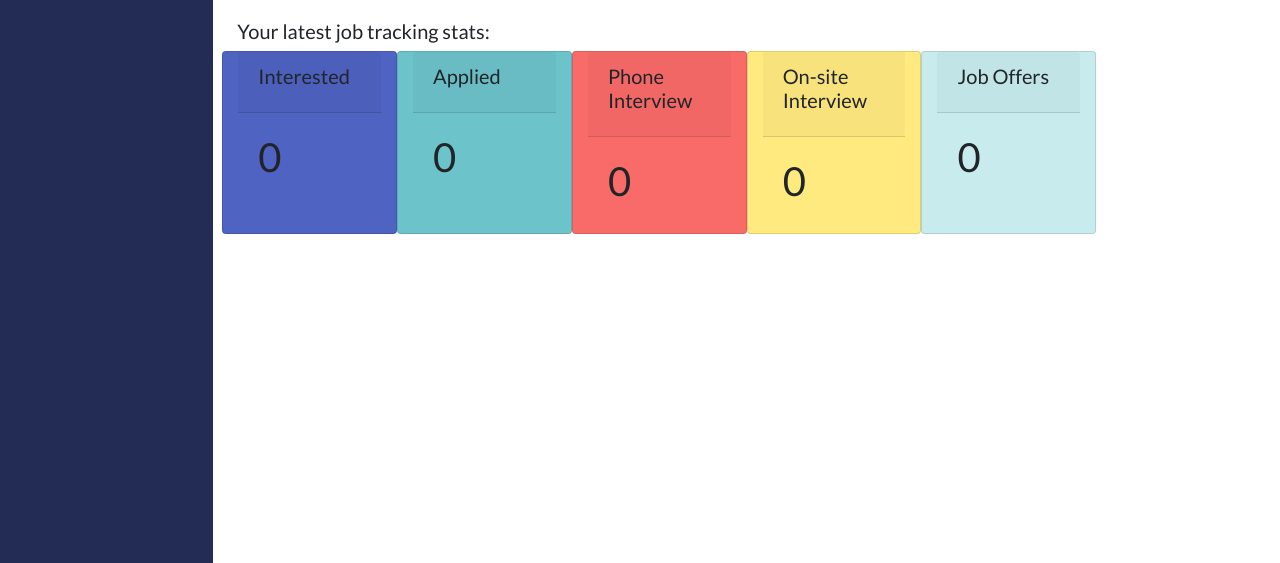
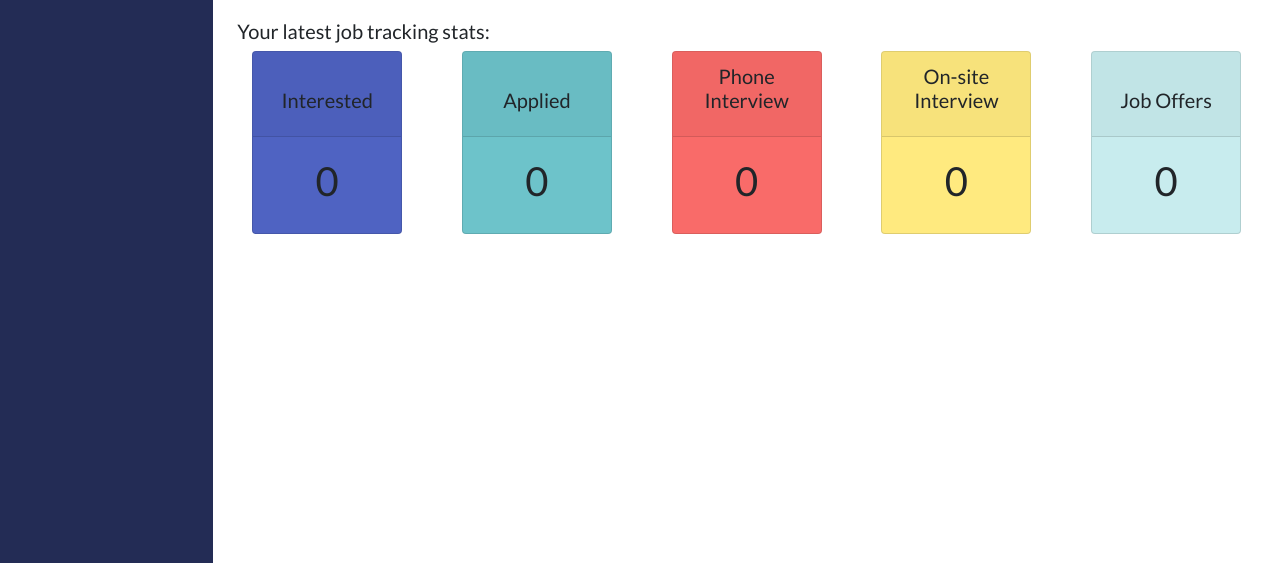
Before and after one commit to mearajennifer/jobtracker, a Flask app: page /dashboard/profile in a window 1280 px wide. Shown: the part 237-800 px from the top of the page. Run offline with Flask 2, Linux system fonts and the light colour scheme; the visitor is signed in with stand-in values (Sample User, id 1); data comes from the database, SQL or seed files in the repository; data that the repository does not hold is empty; some libraries are stand-ins or nearby versions.

Commit message:
Update profile cards style

```diff
--- a/static/css/landing.css
+++ b/static/css/landing.css
@@ -8,7 +8,7 @@ body {
 
 .jumbotron {
     background-color: white;
-    font-family: 'Raleway', sans-serif;
+    font-family: 'Lato', sans-serif;
 }
 
 .jumbotron img{
--- a/static/css/styles.css
+++ b/static/css/styles.css
@@ -36,47 +36,50 @@ body {
     color: white;
     height: 100%;
     position: fixed;
-    /*padding-right: 0px;*/
-    /*padding-left: 0px;*/
-    /*padding-bottom: 100%;*/
 }
 
 .sidebar-sticky {
     height: 100%;
-    /*padding-right: 0px;*/
-    /*padding-left: 20px;*/
-    /*padding-top: 5px;*/
 }
 
 .flex-column {
     height: 100%;
-    /*padding-right: 0px;*/
-    /*padding-left: 0px;*/
-    /*padding-top: 20px;*/
 }
 
 .item > a {
     color: white;
-    /*padding-top: 5px;*/
-    /*padding-left: 20px;*/
 }
 
 #interested {
     background-color: #4f63c2;
+    width: 100%;
+    text-align: center;
 }
 
 #applied {
     background-color: #6dc3ca;
+    width: 100%;
+    text-align: center;
 }
 
 #phone {
     background-color: #f96b69;
+    width: 100%;
+    text-align: center;
 }
 
 #onsite {
     background-color: #ffea7f;
+    width: 100%;
+    text-align: center;
 }
 
 #offers {
     background-color: #c8ecee;
+    width: 100%;
+    text-align: center;
 }
+
+.col-fixed {
+    width: 150px;
+}
--- a/static/js/profile.jsx
+++ b/static/js/profile.jsx
@@ -96,49 +96,58 @@ class UserAnalytics extends React.Component {
             <React.Fragment>
                 <h5>Your latest job tracking stats:</h5>
 
-                <div className="row">
+                <div className="row justify-content-center">
 
-                    <div className="card col-2" id="interested">
-                        <div className="card-header">
-                            <h5 className="card-title">Interested</h5>
+                    <div class="col-fixed ml-auto mr-auto">
+                        <div className="card" id="interested">
+                            <div className="card-header dark-bg">
+                                <h5 className="card-title"><br/>Interested</h5>
                             </div>
-                        <div className="card-body">
+                            <div className="card-body justify-content-center">
                                 <h1>{data.interested}</h1>
                             </div>
                         </div>
-                    <div className="card col-2" id="applied">
+                    </div>
+                    <div class="col-fixed ml-auto mr-auto">
+                        <div className="card" id="applied">
                             <div className="card-header">
-                            <h5 className="card-title">Applied</h5>
+                                <h5 className="card-title"><br/>Applied</h5>
                             </div>
                             <div className="card-body">
                                 <h1>{data.applied}</h1>
                             </div>
                         </div>
-                    <div className="card col-2" id="phone">
+                    </div>
+                    <div class="col-fixed ml-auto mr-auto">
+                        <div className="card" id="phone">
                             <div className="card-header">
-                            <h5 className="card-title">Phone Interview</h5>
+                                <h5 className="card-title">Phone<br/>Interview</h5>
                             </div>
                             <div className="card-body">
                                 <h1>{data.phone}</h1>
                             </div>
                         </div>
-                    <div className="card col-2" id="onsite">
+                    </div>
+                    <div class="col-fixed ml-auto mr-auto">
+                        <div className="card" id="onsite">
                             <div className="card-header">
-                            <h5 className="card-title">On-site Interview</h5>
+                                <h5 className="card-title">On-site<br/>Interview</h5>
                             </div>
                             <div className="card-body">
                                 <h1>{data.onsite}</h1>
                             </div>
                         </div>
-                    <div className="card col-2" id="offers">
+                    </div>
+                    <div class="col-fixed ml-auto mr-auto">
+                        <div className="card" id="offers">
                             <div className="card-header">
-                            <h5 className="card-title">Job Offers</h5>
+                                <h5 className="card-title"><br/>Job Offers</h5>
                             </div>
                             <div className="card-body">
                                 <h1>{data.offers}</h1>
                             </div>
                         </div>
-
+                    </div>
 
                 </div>
             </React.Fragment>
--- a/templates/landing.html
+++ b/templates/landing.html
@@ -6,7 +6,7 @@
 
   <!-- FONTS -->
   <link rel="stylesheet" href="https://use.fontawesome.com/releases/v5.2.0/css/all.css" integrity="sha384-hWVjflwFxL6sNzntih27bfxkr27PmbbK/iSvJ+a4+0owXq79v+lsFkW54bOGbiDQ" crossorigin="anonymous">
-  <link href="https://fonts.googleapis.com/css?family=Raleway:400,800" rel="stylesheet">
+  <link href="https://fonts.googleapis.com/css?family=Lato:400,700" rel="stylesheet">
 
   <!-- BOOTSTRAP CSS -->
   <link rel="stylesheet" href="https://stackpath.bootstrapcdn.com/bootstrap/4.1.3/css/bootstrap.min.css" integrity="sha384-MCw98/SFnGE8fJT3GXwEOngsV7Zt27NXFoaoApmYm81iuXoPkFOJwJ8ERdknLPMO" crossorigin="anonymous">
```
Also changed, not shown: templates/job-info.html (+4 -4 lines). Lines whose indentation alone changed are shown as unchanged.
